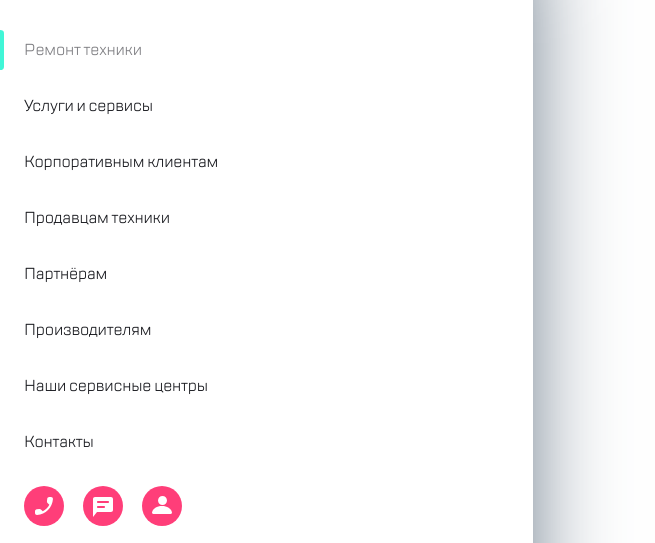
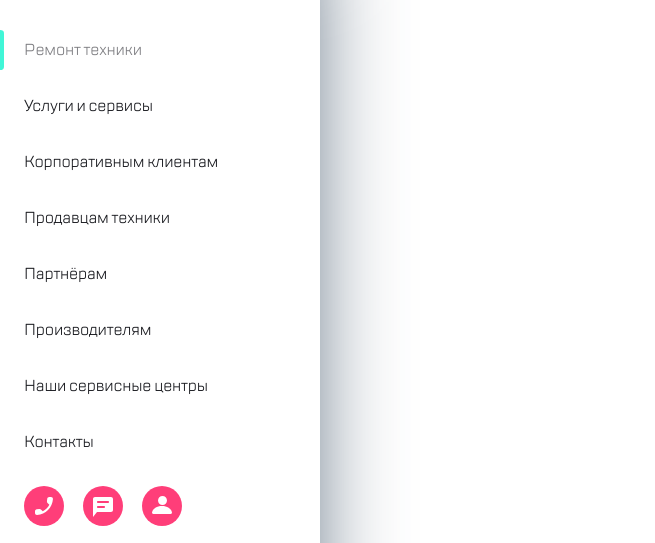
Before and after one commit to Max-Black-De/kata_block_1.3, a plain HTML site: page block_1.4/index.html in a window 1280 px wide. Shown: the part 91-634 px from the top of the page, without its empty margins (0-655 px from the left). Drawn offline with Linux system fonts and the light colour scheme.

Commit message:
Changed width

```diff
--- a/block_1.4/styles/style.css
+++ b/block_1.4/styles/style.css
@@ -51,7 +51,7 @@ a {
 }
 
 .left-bar {
-    max-width: 41.66%;
+    width: 320px;
     box-shadow: 0px 0px 100px -20px #34495e;
 }
 
```
